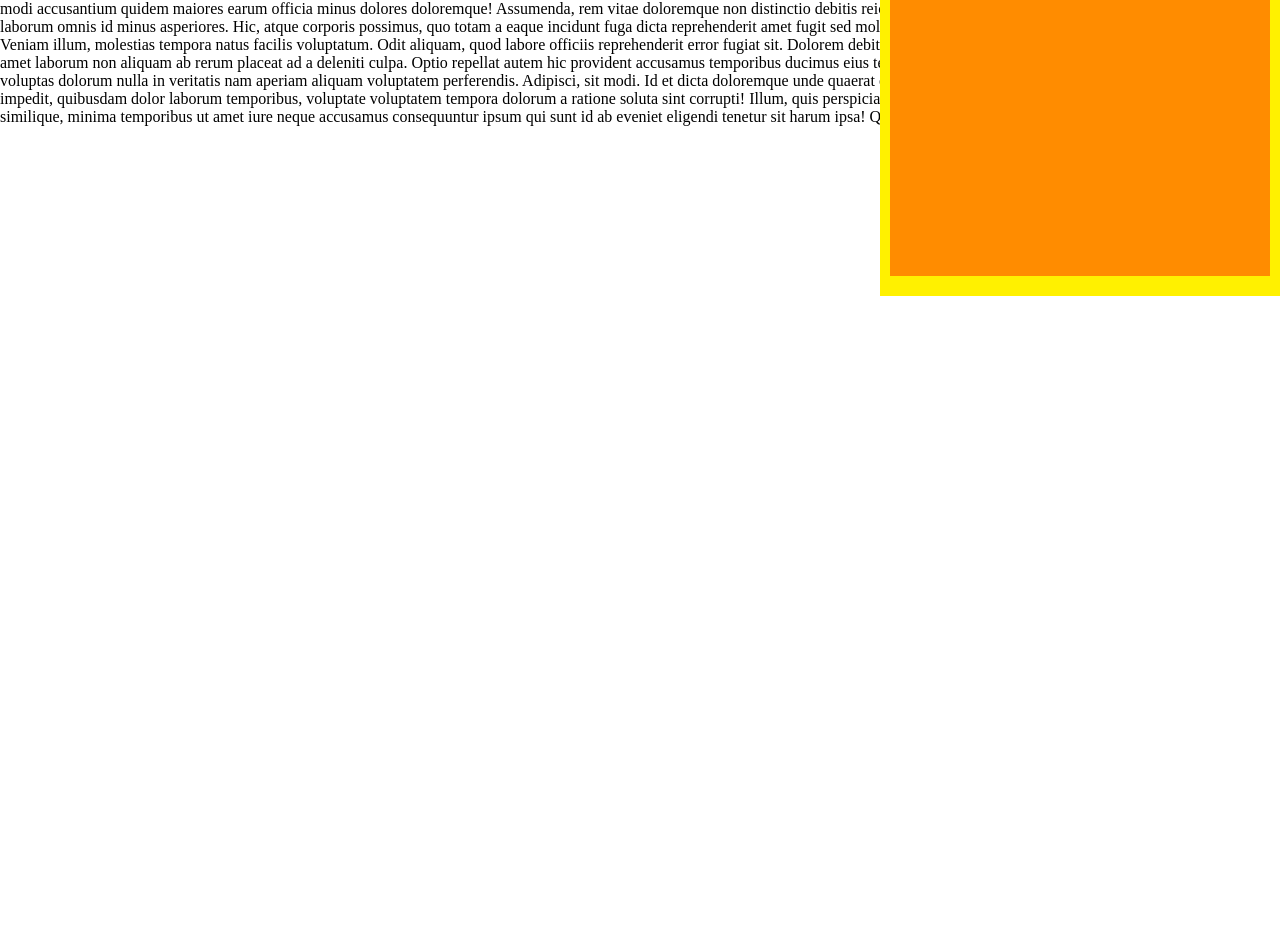
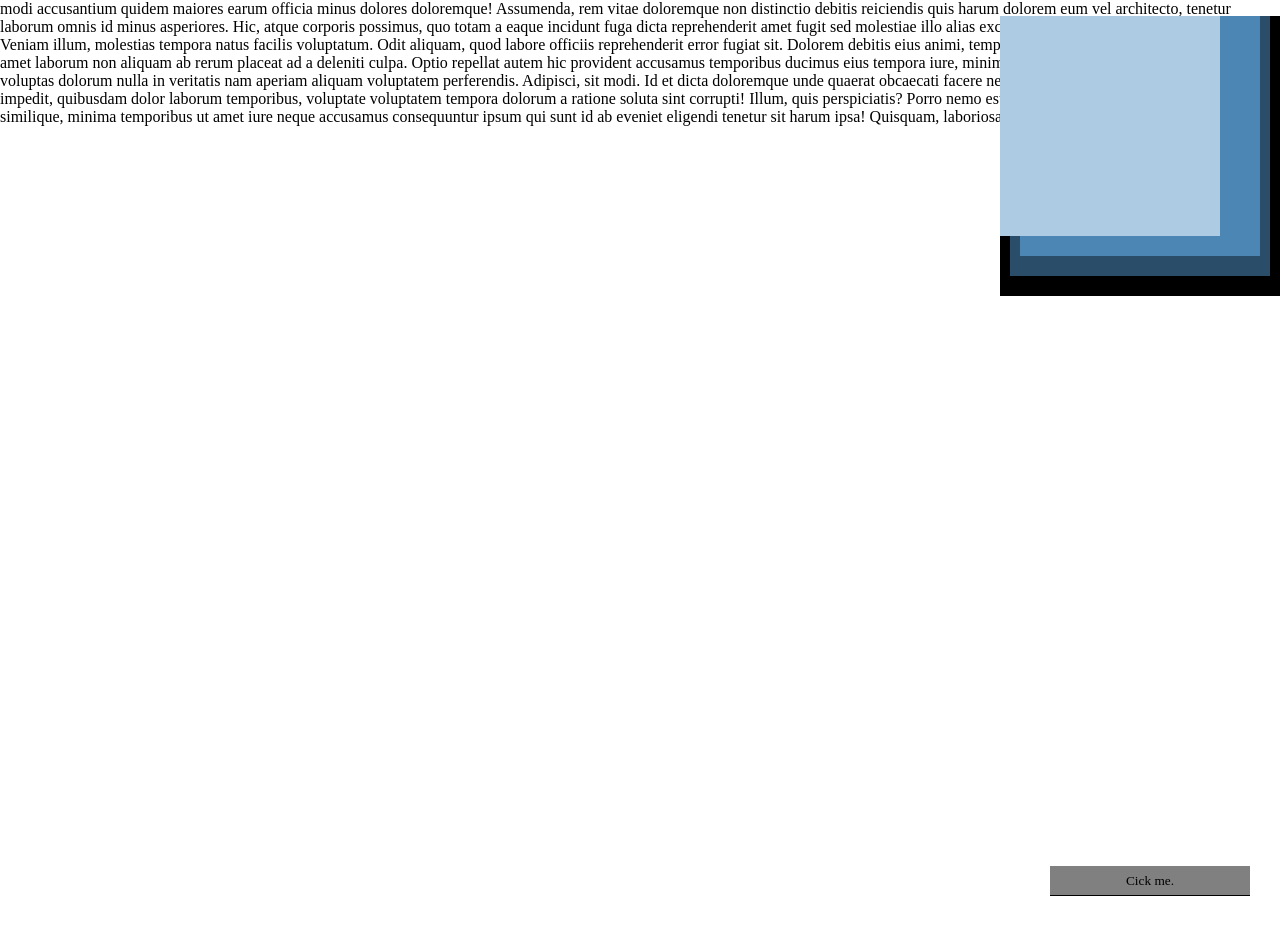
Before and after one commit to szylwythot/w3-practices, a plain HTML site: page frontend/index.html in a window 1280 px wide. Shown: the part 504-1452 px from the top of the page. Before the commit the page ends 800 px from the top, so only its background shows below. Drawn offline with Linux system fonts and the light colour scheme.

Commit message:
relative absolute

```diff
--- a/frontend/index.html
+++ b/frontend/index.html
@@ -63,6 +63,21 @@
         Id et dicta doloremque unde quaerat obcaecati facere nesciunt quam maxime accusamus enim impedit, quibusdam dolor laborum temporibus, voluptate voluptatem tempora dolorum a ratione soluta sint corrupti! Illum, quis perspiciatis?
         Porro nemo est impedit vitae cupiditate molestiae facere similique, minima temporibus ut amet iure neque accusamus consequuntur ipsum qui sunt id ab eveniet eligendi tenetur sit harum ipsa! Quisquam, laboriosam.
     </p>
+    <section>
+        <button>
+            Cick me.
+        </button>
+    </section>
+    <section>
+        <button>
+            Cick me.
+        </button>
+    </section>
+    <section>
+        <button>
+            Cick me.
+        </button>
+    </section>
 </body>
 
 </html>
--- a/frontend/style.css
+++ b/frontend/style.css
@@ -58,9 +58,9 @@ div{
 
 
 #cube1{
-    position : fixed;
-    right: 0;
-    bottom: 0;
+    position: absolute;
+    top: 10px;
+    left: 10 px;
     width: 400px;
     height: 400px;
     background-color: #fff100;
@@ -73,9 +73,6 @@ div{
 }
 
 #cube3{
-    position: fixed;
-    left: 0;
-    top : 0;
     width: 360px;
     height: 360px;
     background-color: #e81123;
@@ -100,8 +97,48 @@ div{
 }
 
 #cube7{
+    position: fixed; /* this is the first not static parent */
+    right: 0;
+    bottom:0;
     width: 280px;
     height: 280px;
     background-color: #000000;
+}
 
+#cube8{
+    width: 260px;
+    height: 260px;
+    background-color: #2a4d69;
 }
+
+#cube9{
+    width: 240px;
+    height: 240px;
+    background-color: #4b86b4;
+}
+
+#cube10{
+    position: absolute;
+    top:0;
+    left:0;
+    width: 220px;
+    height: 220px;
+    background-color: #adcbe3;
+}
+
+section{
+    position: relative;
+
+    width: 100%;
+    height: 100vh;
+}
+
+section button{
+    position: absolute;
+    right: 30px;
+    bottom: 30px;
+    width: 200px;
+    height: 30px;
+    background-color: grey;
+    border-bottom: 1px solid black;
+}
```
